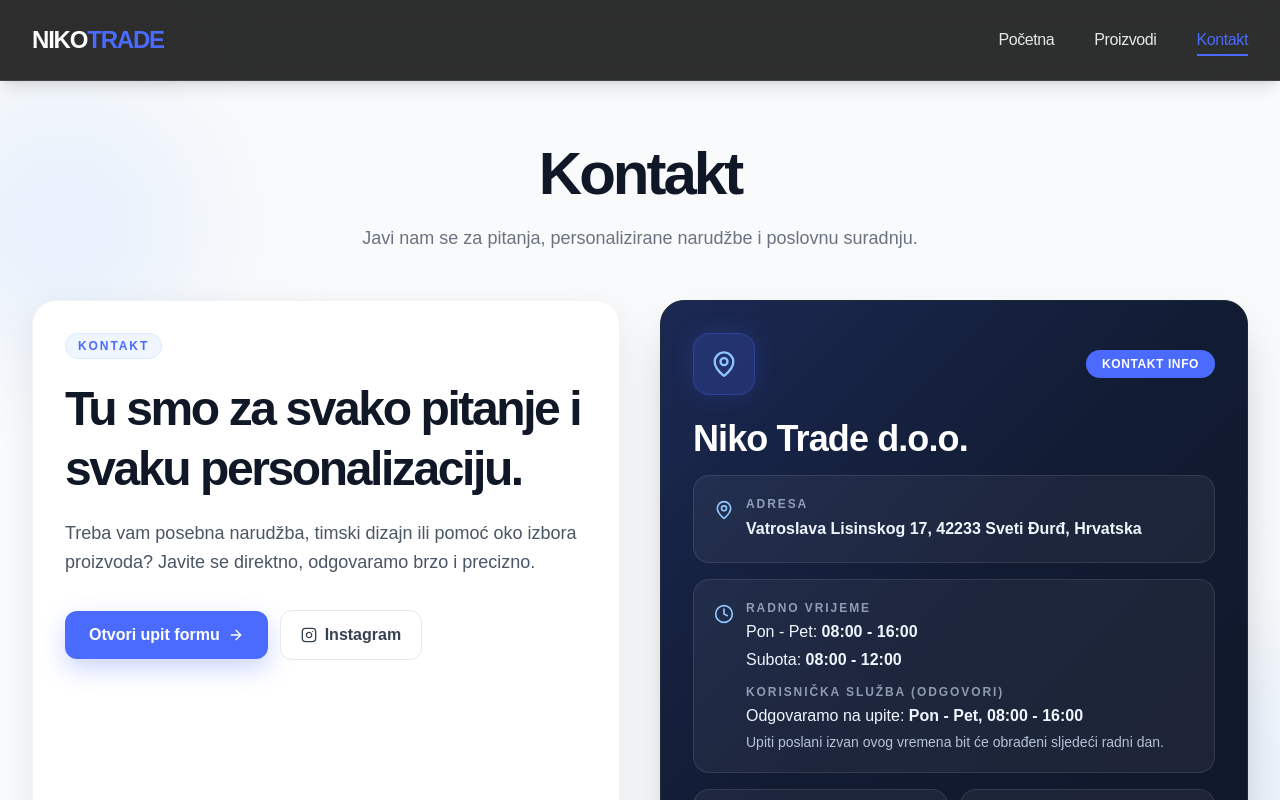
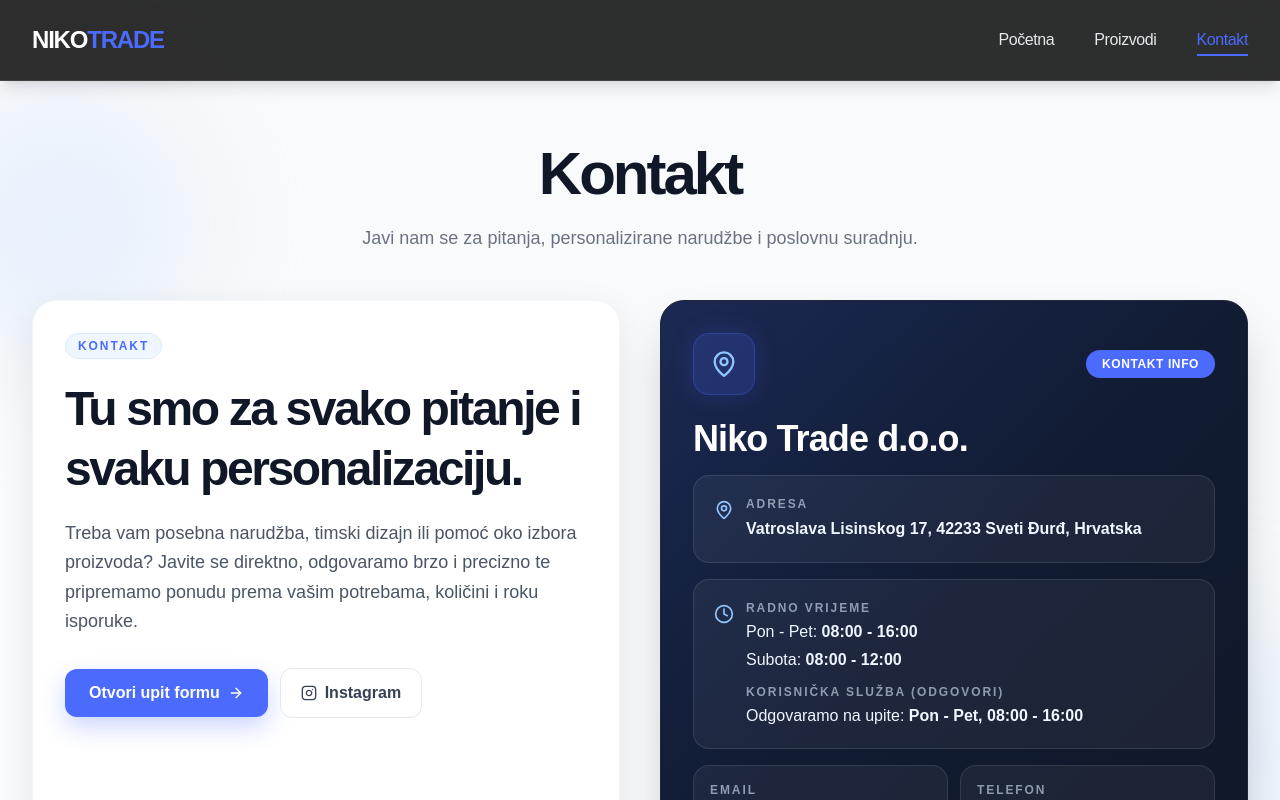
Before and after one commit to nivancic04/nikotrade.com-v2, a Next.js app: page /kontakt in a window 1280 px wide. Shown: the top 800 px of the page. Built offline with nearby package versions, Linux system fonts and the light colour scheme.

Commit message:
kontakt stranica - dopunjavanje ljevog kontejnera

```diff
--- a/app/kontakt/page.tsx
+++ b/app/kontakt/page.tsx
@@ -206,7 +206,8 @@ function KontaktPageContent() {
             </h2>
             <p className="mt-5 max-w-xl text-base leading-relaxed text-gray-600 sm:text-lg">
               Treba vam posebna narudžba, timski dizajn ili pomoć oko izbora proizvoda?
-              Javite se direktno, odgovaramo brzo i precizno.
+              Javite se direktno, odgovaramo brzo i precizno te pripremamo ponudu prema vašim
+              potrebama, količini i roku isporuke.
             </p>
 
             <div className="mt-7 flex flex-wrap items-center gap-3 pt-1">
@@ -278,9 +279,6 @@ function KontaktPageContent() {
                     </p>
                     <p className="mt-1 text-base text-blue-50">
                       Odgovaramo na upite: <span className="font-bold">Pon - Pet, 08:00 - 16:00</span>
-                    </p>
-                    <p className="mt-1 text-sm text-blue-100/80">
-                      Upiti poslani izvan ovog vremena bit će obrađeni sljedeći radni dan.
                     </p>
                   </div>
                 </div>
```
